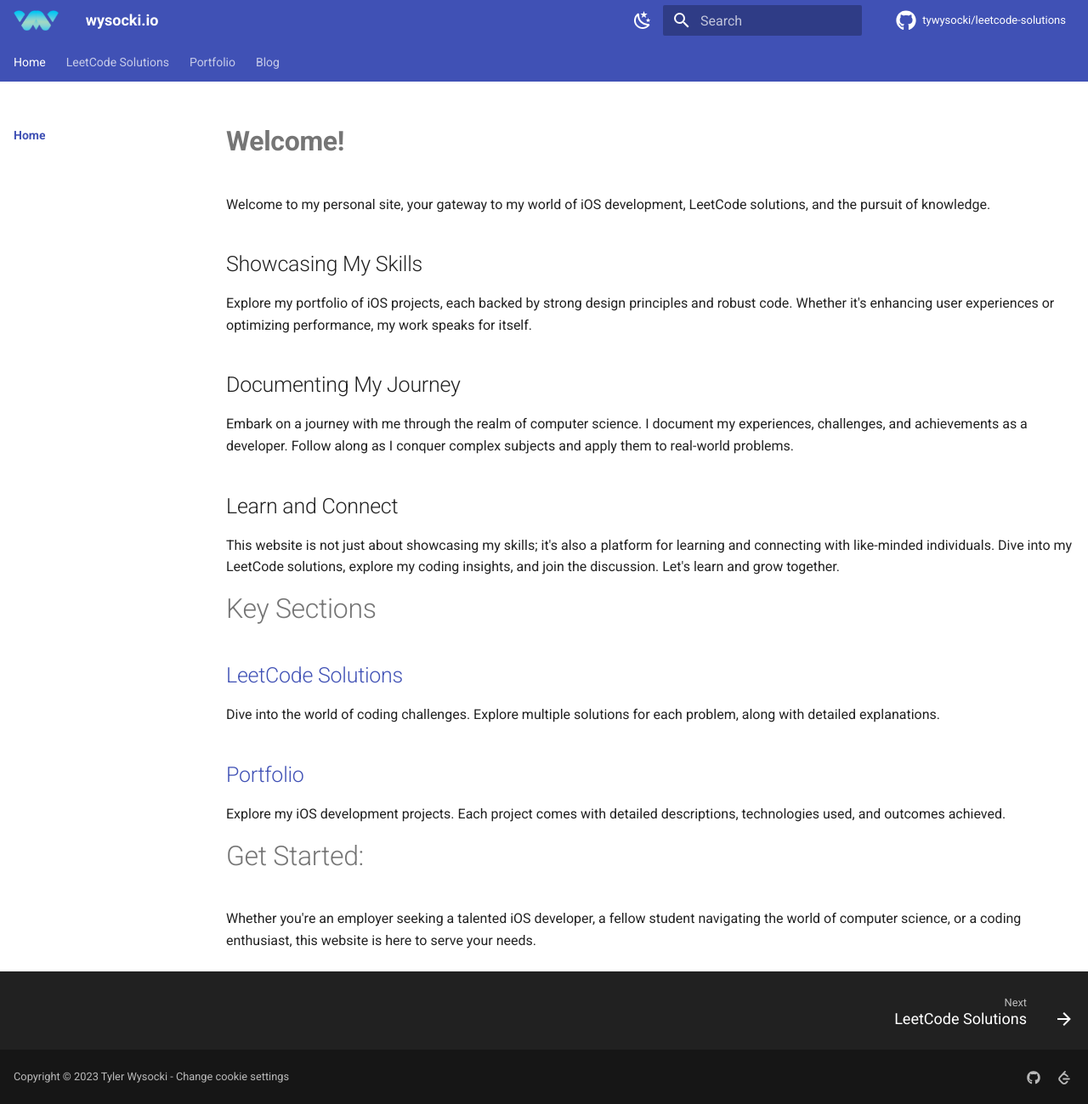
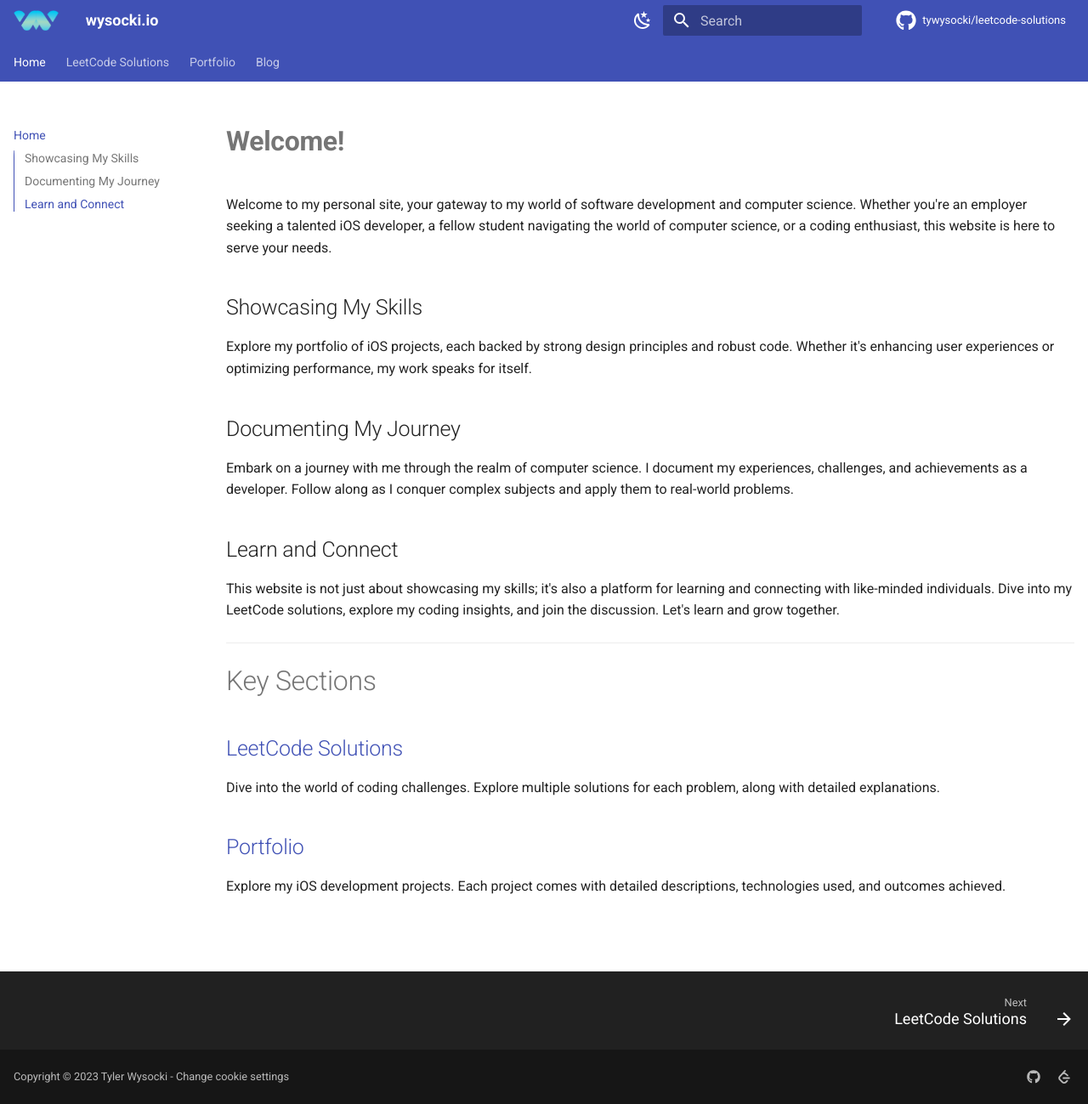
Before and after one commit to tywysocki/leetcode-solutions, an MkDocs documentation site: the page built from docs/README.md, in a window 1280 px wide and 1299 px high. Shown: the whole window at 85% size. Built offline with MkDocs 1.6.1 and Material for MkDocs 9.7.7, drawn with Linux system fonts in a browser that asks for light colours; comment, search, counter and statistics services are not loaded; the version menu is left out; some of the changed lines change nothing that is shown.

Commit message:
fixed 404 error on homepage

```diff
--- a/docs/home/README.md
+++ b/docs/README.md
@@ -1,11 +1,6 @@
----
-hide:
+# **Welcome!**
 
-
----
-
-# **Welcome!**
-Welcome to my personal site, your gateway to my world of iOS development, LeetCode solutions, and the pursuit of knowledge.
+Welcome to my personal site, your gateway to my world of software development and computer science. Whether you're an employer seeking a talented iOS developer, a fellow student navigating the world of computer science, or a coding enthusiast, this website is here to serve your needs.
 
 ## Showcasing My Skills
 Explore my portfolio of iOS projects, each backed by strong design principles and robust code. Whether it's enhancing user experiences or optimizing performance, my work speaks for itself.
@@ -16,13 +11,12 @@
 ## Learn and Connect
 This website is not just about showcasing my skills; it's also a platform for learning and connecting with like-minded individuals. Dive into my LeetCode solutions, explore my coding insights, and join the discussion. Let's learn and grow together.
 
+---
+
 # Key Sections
 
-## [LeetCode Solutions](solutions/README.md)
+## [LeetCode Solutions](../solutions/README.md)
 Dive into the world of coding challenges. Explore multiple solutions for each problem, along with detailed explanations.
 
-## [Portfolio](portfolio/README.md)
+## [Portfolio](../portfolio/README.md)
 Explore my iOS development projects. Each project comes with detailed descriptions, technologies used, and outcomes achieved.
-
-# Get Started:
-Whether you're an employer seeking a talented iOS developer, a fellow student navigating the world of computer science, or a coding enthusiast, this website is here to serve your needs.
--- a/mkdocs.yml
+++ b/mkdocs.yml
@@ -233,8 +233,7 @@
 
 # Page Tree
 nav:
-  - Home:
-      - home/README.md
+  - Home: README.md
   - LeetCode Solutions:
       - solutions/README.md
       - Tags: 'tags.md'
```
